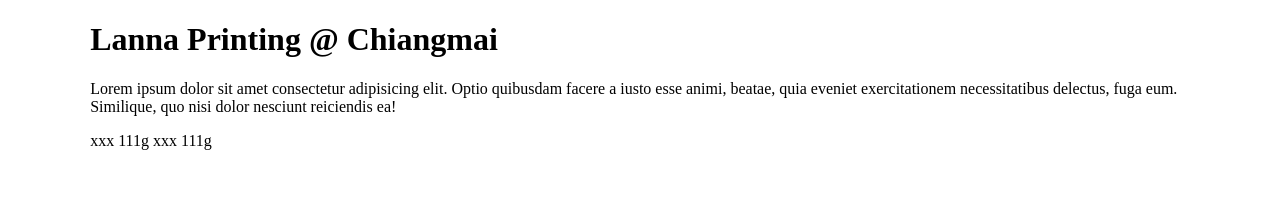
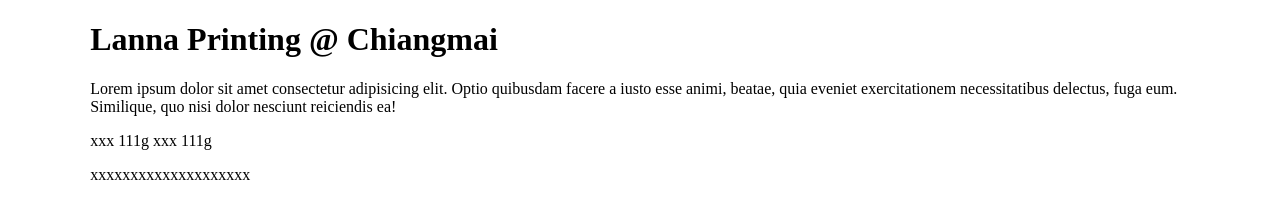
Before and after one commit to DiciembreBW/LannaPrinting, a plain HTML site: page index.html in a window 1280 px wide. Drawn offline with Linux system fonts and the light colour scheme.

Commit message:
add paragraph xxxxxx

```diff
--- a/index.html
+++ b/index.html
@@ -13,6 +13,7 @@
             <p>Lorem ipsum dolor sit amet consectetur adipisicing elit. Optio quibusdam facere a iusto esse animi, beatae, quia eveniet exercitationem necessitatibus delectus, fuga eum. Similique, quo nisi dolor nesciunt reiciendis ea!</p>
             <span>xxx 111g</span>
             <span>xxx 111g</span>
+            <p>xxxxxxxxxxxxxxxxxxxx</p>
         </header>
     </div>
 </body>
```
